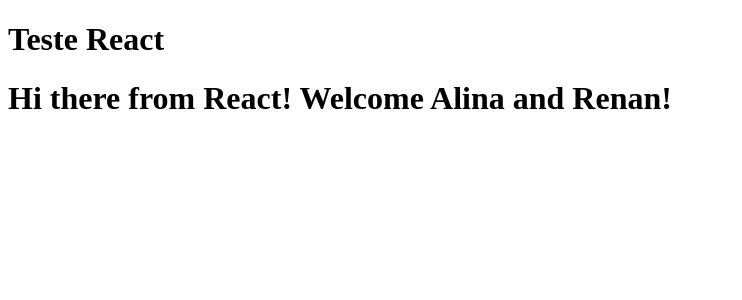
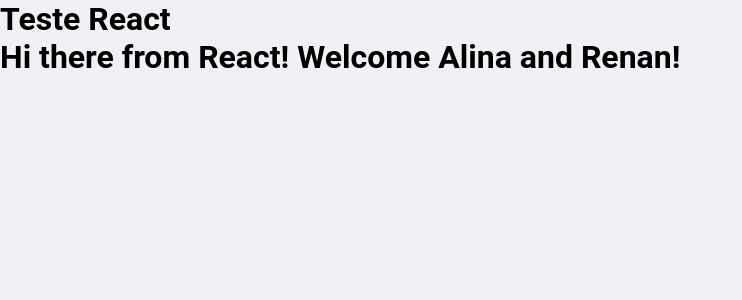
Before and after one commit to keepact/react-project, a React app: page / in a window 1280 px wide. Shown: the top 300 px of the page, without its empty margins (0-742 px from the left). Built offline with nearby package versions, Linux system fonts and the light colour scheme.

Commit message:
styled components theme config

```diff
--- a/package.json
+++ b/package.json
@@ -21,6 +21,7 @@
     "@babel/preset-react": "^7.12.10",
     "@types/react": "^17.0.0",
     "@types/react-dom": "^17.0.0",
+    "@types/styled-components": "^5.1.7",
     "babel-loader": "^8.2.2",
     "babel-plugin-styled-components": "^1.12.0",
     "file-loader": "^6.2.0",
@@ -38,5 +39,8 @@
     "webpack": "^5.19.0",
     "webpack-cli": "^4.4.0",
     "webpack-dev-server": "^3.11.2"
+  },
+  "dependencies": {
+    "styled-components": "^5.2.1"
   }
 }
--- a/src/webapp/app/App.tsx
+++ b/src/webapp/app/App.tsx
@@ -0,0 +1,17 @@
+import * as React from 'react';
+import { ThemeProvider } from 'styled-components';
+import HelloWorld from './components/HelloWorld';
+import GlobalStyle from './styles/global';
+import { ThemeContext } from './context/themeContext';
+
+const App: React.FC = () => {
+  const { colorTheme } = React.useContext(ThemeContext);
+
+  return (
+    <ThemeProvider theme={colorTheme}>
+      <HelloWorld firstName="Alina" lastName="Renan" />
+      <GlobalStyle />
+    </ThemeProvider>
+  );
+};
+export default App;
--- a/src/webapp/app/components/HelloWorld.tsx
+++ b/src/webapp/app/components/HelloWorld.tsx
@@ -2,4 +2,6 @@
 
 export interface HelloWorldProps { firstName: string; lastName: string; }
 
-export const HelloWorld = (props: HelloWorldProps) => <h1>Hi there from React! Welcome {props.firstName} and {props.lastName}!</h1>;
+const HelloWorld = (props: HelloWorldProps) => <h1>Hi there from React! Welcome {props.firstName} and {props.lastName}!</h1>;
+
+export default HelloWorld;
--- /dev/null
+++ b/src/webapp/app/context/themeContext.tsx
@@ -0,0 +1,34 @@
+import * as React from 'react';
+import { DefaultTheme } from 'styled-components';
+import light from '../styles/themes/light';
+import { usePersistedState } from '../shared/hooks/usePersistedState';
+
+type Props = {
+  children: React.ReactNode;
+};
+
+export type Theme = {
+  colorTheme: DefaultTheme;
+  setTheme: React.Dispatch<React.SetStateAction<Theme>>;
+};
+
+const initialStore: Theme = {
+  colorTheme: light,
+  setTheme: (): void => {
+    throw new Error('setTheme function must be overridden');
+  },
+};
+
+const ThemeContext = React.createContext<Theme>(initialStore);
+
+const ThemeContextProvider = ({ children }: Props): JSX.Element => {
+  const [theme, setTheme] = usePersistedState<Theme>('theme', initialStore);
+
+  return (
+    <ThemeContext.Provider value={{ ...theme, setTheme }}>
+      {children}
+    </ThemeContext.Provider>
+  );
+};
+
+export { ThemeContext, ThemeContextProvider };
--- a/src/webapp/app/index.tsx
+++ b/src/webapp/app/index.tsx
@@ -1,9 +1,13 @@
 import * as React from 'react';
 import * as ReactDOM from 'react-dom';
-
-import { HelloWorld } from '../app/components/HelloWorld';
+import { ThemeContextProvider } from './context/themeContext';
+import App from './App';
 
 ReactDOM.render(
-    <HelloWorld firstName="Alina" lastName="Renan" />,
-    document.getElementById('root')
+  <React.StrictMode>
+    <ThemeContextProvider>
+      <App />
+  	</ThemeContextProvider>
+  </React.StrictMode>,
+  document.getElementById('root')
 );
--- /dev/null
+++ b/src/webapp/app/shared/hooks/usePersistedState.ts
@@ -0,0 +1,22 @@
+import * as React from 'react';
+import { Theme } from '../../context/themeContext';
+
+type Response<T> = [T, React.Dispatch<React.SetStateAction<T>>];
+
+export const usePersistedState = <T>(
+  key: string,
+  initialState: Theme,
+): Response<T> => {
+  const [state, setState] = React.useState(() => {
+    const storageValue = localStorage.getItem(key);
+
+    if (storageValue) return JSON.parse(storageValue);
+    return initialState;
+  });
+
+  React.useEffect(() => {
+    localStorage.setItem(key, JSON.stringify(state));
+  }, [key, state]);
+
+  return [state, setState];
+};
--- /dev/null
+++ b/src/webapp/app/styles/global.ts
@@ -0,0 +1,22 @@
+import { createGlobalStyle } from 'styled-components';
+
+export default createGlobalStyle`
+  * {
+    margin: 0;
+    padding: 0;
+    outline: 0;
+    box-sizing: border-box;
+  }
+  body {
+    background-color: #F0f0f5;
+    -webkit-font-smoothing: antialiased;
+  }
+  body, input, button {
+    font: 16px Roboto, sans-serif;
+  }
+  button {
+    cursor: pointer;
+    background: none;
+    border: none;
+  }
+`;
--- /dev/null
+++ b/src/webapp/app/styles/themes/light.ts
@@ -0,0 +1,10 @@
+export default {
+  title: 'light',
+  colors: {
+    primary: '#b5610d',
+    secundary: '#fff',
+
+    background: '#fff',
+    text: '#fff',
+  },
+};
```
Also changed, not shown: src/webapp/app/styles/styled.d.ts (added, +13 -0 lines), src/webapp/app/styles/themes/dark.ts (added, +10 -0 lines), 1 other file (tests, documents, lock files or other folders).
